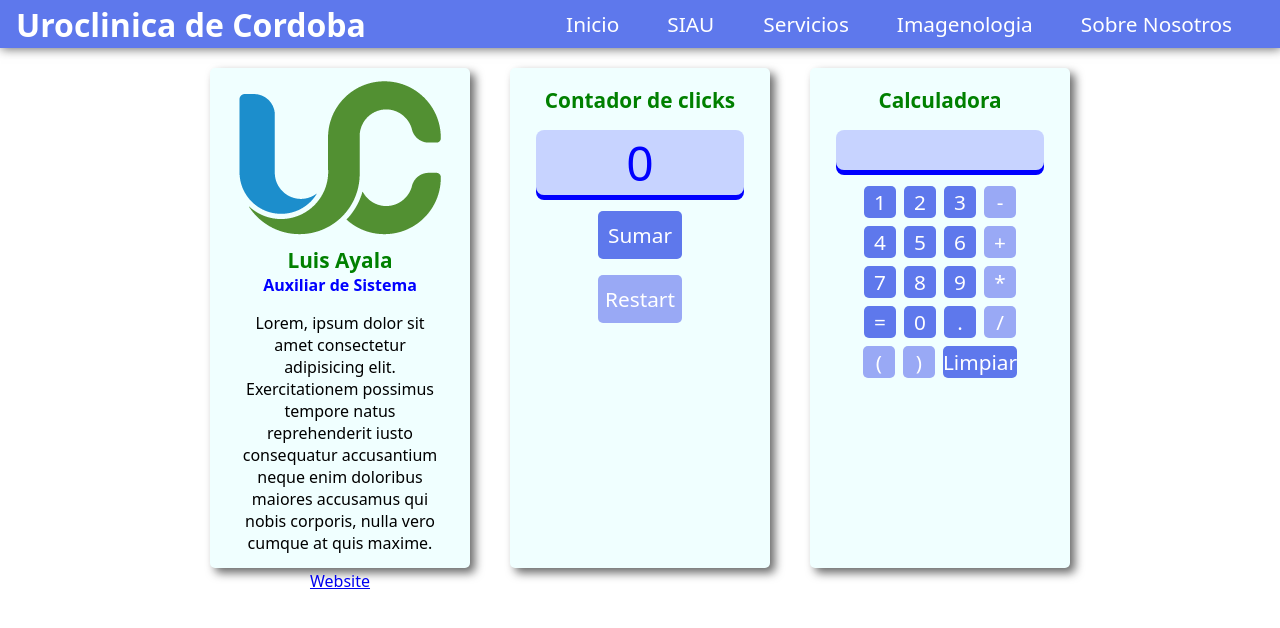
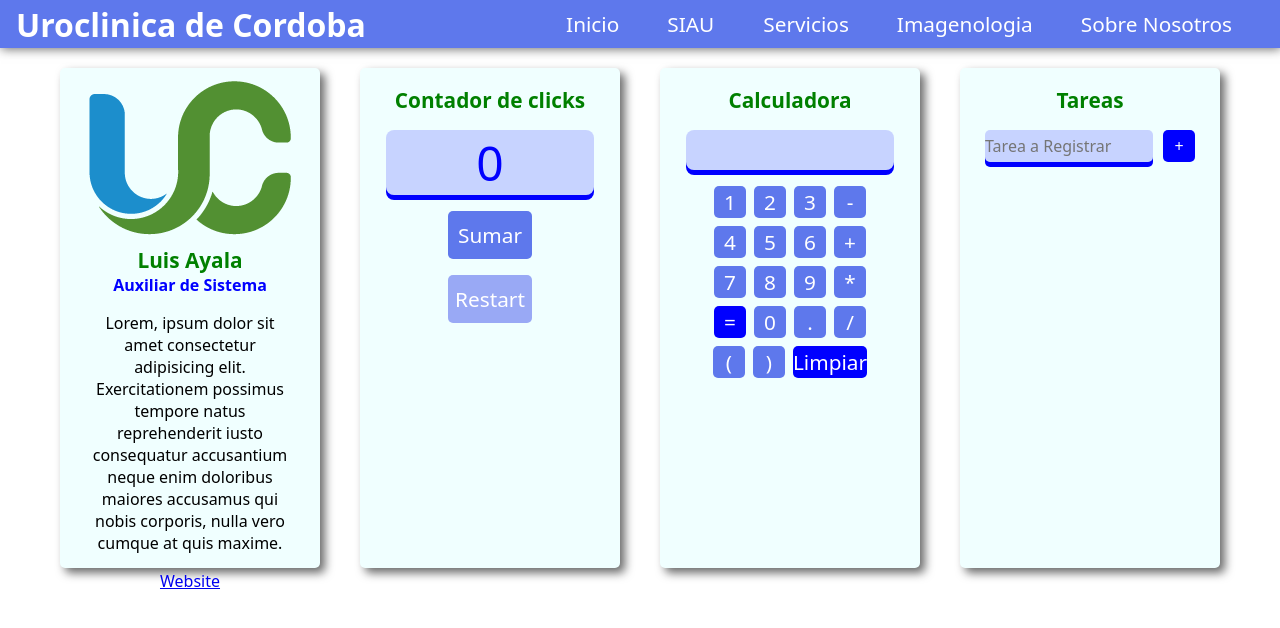
Before and after one commit to luisdy1972/pruebas-react, a React (Create React App) app: page / in a window 1280 px wide. Shown: the top 628 px of the page. Built offline with nearby package versions, Linux system fonts and the light colour scheme.

Commit message:
AddTarks

```diff
--- a/src/App.js
+++ b/src/App.jsx
@@ -5,6 +5,7 @@ import Navbar from "./componentes/Navbar"
 import Card from "./componentes/Card"
 import Contador from "./componentes/Contador"
 import Calculadora from "./componentes/Calculadora"
+import FormTareas from "./componentes/FormTareas"
 
 function App() {
 	let [displayContador, EnviarDisplay] = useState(0)
@@ -49,6 +50,9 @@ function App() {
 				<Card>
 					<Calculadora />
 				</Card>
+				<Card>
+					<FormTareas></FormTareas>
+				</Card>
 			</div>
 		</div>
 	)
--- a/src/componentes/BotonCalculadora.jsx
+++ b/src/componentes/BotonCalculadora.jsx
@@ -2,7 +2,6 @@ import React from "react"
 import "../hojas-de-estilos/BotonCalculadora.css"
 function BotonCalculadora({ children, eventoClic }) {
 	let claseDelBoton
-
 	if (
 		children === "(" ||
 		children === ")" ||
@@ -12,6 +11,9 @@ function BotonCalculadora({ children, eventoClic }) {
 		children === "/"
 	) {
 		claseDelBoton = "boton-operador"
+	}
+	if (children === "=") {
+		claseDelBoton = "boton-calculadora igual"
 	} else claseDelBoton = "boton-calculadora"
 
 	return (
--- a/src/componentes/Calculadora.jsx
+++ b/src/componentes/Calculadora.jsx
@@ -1,10 +1,10 @@
 import React from "react"
-import "../hojas-de-estilos/Calculadora.css"
 import PantallaCalculadora from "./PantallaCalculadora"
 import BotonCalculadora from "./BotonCalculadora"
 import BotonBorrar from "./BotonBorrar"
 import { useState } from "react"
 import { evaluate } from "mathjs"
+import "../hojas-de-estilos/Calculadora.css"
 function Calculadora() {
 	const [input, enviarInput] = useState("")
 	const agregarInput = (valor) => {
--- /dev/null
+++ b/src/componentes/FormTareas.jsx
@@ -0,0 +1,21 @@
+import React from "react"
+import "../hojas-de-estilos/FormTareas.css"
+
+function FormTareas() {
+	return (
+		<div>
+			<h2 className="card-title">Tareas</h2>
+			<form className="contenedorForm" action="">
+				<input
+					className="agregarTarea"
+					type="text"
+					placeholder="Tarea a Registrar"
+				/>
+				<input className="botonAgregarTareas" type="button" value="+" />
+			</form>
+			<div className="feedTareas"></div>
+		</div>
+	)
+}
+
+export default FormTareas
--- a/src/hojas-de-estilos/BotonCalculadora.css
+++ b/src/hojas-de-estilos/BotonCalculadora.css
@@ -7,6 +7,7 @@
     color: white;
     font-size: 1.3rem;
     text-align: center;
+    user-select: none;
 }
 
 .boton-calculadora:hover {
@@ -48,7 +49,7 @@
     min-height: 2rem;
     border-radius: 5px;
     border: 0px;
-    background-color: rgb(94, 120, 236);
+    background-color: rgb(0, 0, 255);
     color: white;
     font-size: 1.3rem;
     display: flex;
@@ -66,3 +67,7 @@
     background-color: green;
     color: white;
 }
+
+.igual {
+    background-color: blue;
+}
--- /dev/null
+++ b/src/hojas-de-estilos/FormTareas.css
@@ -0,0 +1,44 @@
+.contenedorForm {
+    margin-top: 1rem;
+    display: flex;
+    justify-content: center;
+    align-items: center;
+}
+
+.agregarTarea {
+    width: 70%;
+    height: 2rem;
+    background-color: rgba(0, 0, 255, 0.171);
+    border: 0px;
+    border-bottom: 1px;
+    border-radius: 5px;
+    color: blue;
+    box-shadow: 0px 5px 0px blue;
+}
+
+.botonAgregarTareas {
+    margin: 0px 0px 0px 10px;
+    min-height: 2rem;
+    min-width: 2rem;
+    border-radius: 5px;
+    border: 0px;
+    background-color: rgb(0, 0, 255);
+    color: white;
+}
+
+.botonAgregarTareas:hover {
+    cursor: pointer;
+    background-color: rgb(216, 216, 250);
+    color: blue
+}
+
+.botonAgregarTareas:active {
+    background-color: green;
+    color: white;
+}
+
+.feedTareas {
+    background-color: blue;
+    min-width: 90%;
+    min-height: 90%;
+}
--- a/src/index.js
+++ b/src/index.js
@@ -1,7 +1,7 @@
 import React from "react"
 import ReactDOM from "react-dom/client"
 import "./index.css"
-import App from "./App"
+import App from "./App.jsx"
 
 const root = ReactDOM.createRoot(document.getElementById("root"))
 root.render(
```
